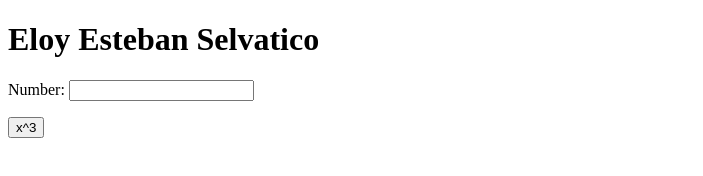
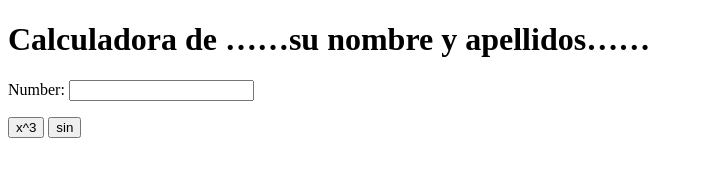
Before and after one commit to eloyesteban/4.1_EES_my_calculator, a plain HTML site: page index.html in a window 1280 px wide. Shown: the whole page, without its empty margins (0-703 px from the left). Drawn offline with Linux system fonts and the light colour scheme.

Commit message:
sin(x) button

```diff
--- a/index.html
+++ b/index.html
@@ -5,17 +5,22 @@
         <meta charset="utf-8">
     </head>
     <body>
-        <h1>Eloy Esteban Selvatico</h1>
+        <h1>Calculadora de ……su nombre y apellidos……</h1>
         Number:
         <input type="text" id="n1">
         <p>
             <button onclick="cube()"> x^3 </button>
+            <button onclick="sine()"> sin </button>
         </p>
         <script type="text/javascript">
             function cube() {
                 var num = document.getElementById("n1");
                 num.value = Math.pow(num.value, 3);
             }
+            function sine() {
+                var num = document.getElementById("n1");
+                num.value = Math.sin(num.value);
+            }
         </script>
     </body>
 </html>
```
